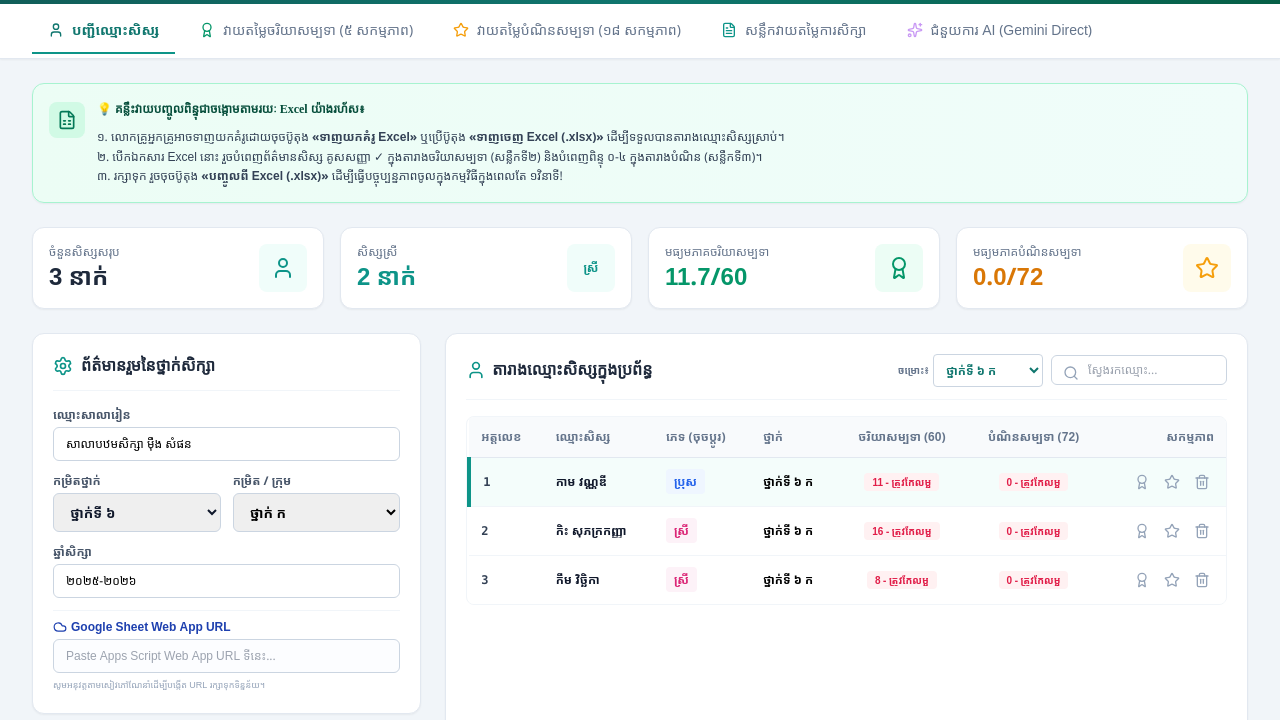
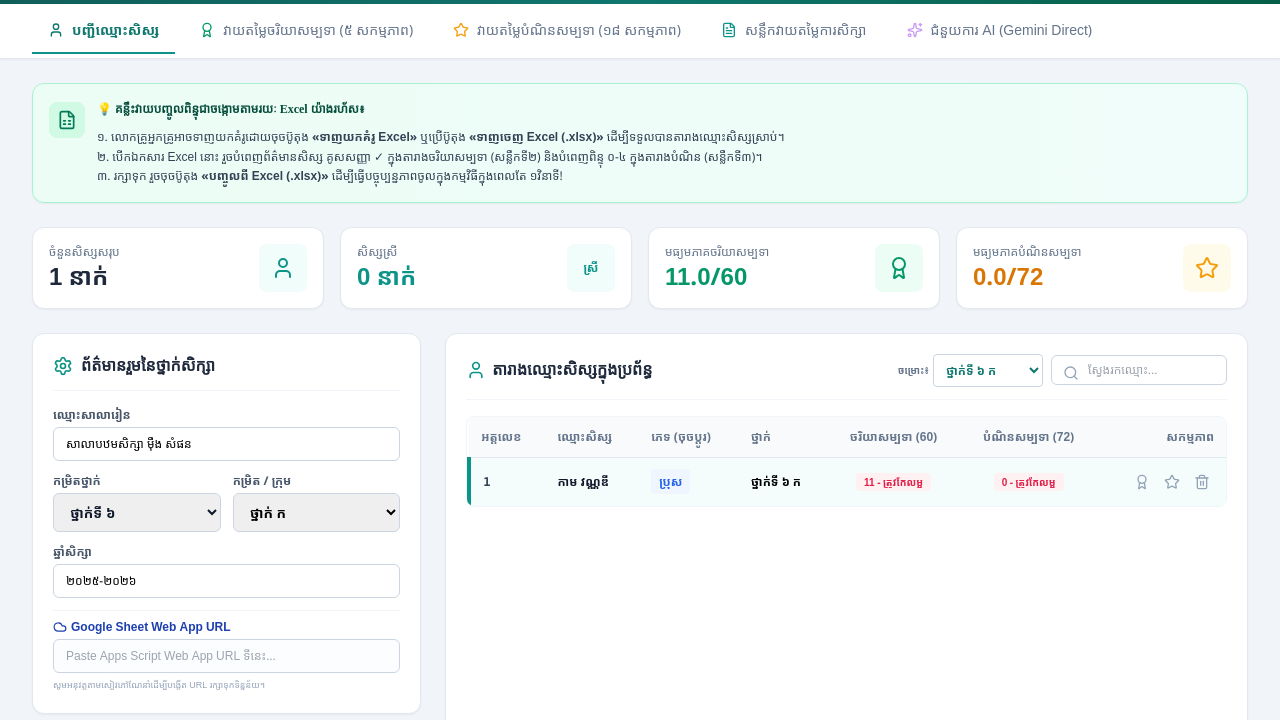
Before and after one commit to tepsavenn53-commits/tepsavenn, a website: page index.html in a window 1280 px wide. Shown: the part 80-800 px from the top of the page. Drawn offline with nearby package versions, Linux system fonts and the light colour scheme; a web font is replaced by a local one.

Commit message:
Update index.html

```diff
--- a/index.html
+++ b/index.html
@@ -837,11 +837,6 @@
     // ទិន្នន័យសិស្សដំបូងគំរូពិតប្រាកដ (បង្រួមដើម្បីស្ថិរភាពកូដ)
     const INITIAL_STUDENTS = [
       { id: "st_6a_01", studentId: "1", nameKh: "កាម វណ្ណឌី", nameEn: "", gender: "ប្រុស", className: "ថ្នាក់ទី ៦ ក", academicScore: 8.5, aiComment: "", behavior: { cleanliness: ["c1", "c2", "c3"], politeness: ["p1", "p2"], orderliness: ["o1", "o2"], punctuality: ["t1", "t2"], mindfulness: ["m1", "m2"] }, skills: {} },
-      { id: "st_6a_02", studentId: "2", nameKh: "កិះ សុភក្រកញ្ញា", nameEn: "", gender: "ស្រី", className: "ថ្នាក់ទី ៦ ក", academicScore: 9.0, aiComment: "", behavior: { cleanliness: ["c1", "c2", "c3", "c4"], politeness: ["p1", "p2", "p3"], orderliness: ["o1", "o2", "o3"], punctuality: ["t1", "t2", "t3"], mindfulness: ["m1", "m2", "m3"] }, skills: {} },
-      { id: "st_6a_03", studentId: "3", nameKh: "កឹម វិច្ឆិកា", nameEn: "", gender: "ស្រី", className: "ថ្នាក់ទី ៦ ក", academicScore: 7.8, aiComment: "", behavior: { cleanliness: ["c1", "c2"], politeness: ["p1", "p2"], orderliness: ["o1", "o2"], punctuality: ["t1"], mindfulness: ["m1"] }, skills: {} },
-      { id: "st_1a_01", studentId: "583", nameKh: "វុត ដាវ៉ាន់", nameEn: "", gender: "ប្រុស", className: "ថ្នាក់ទី ១ ក", academicScore: null, aiComment: "", behavior: { cleanliness: [], politeness: [], orderliness: [], punctuality: [], mindfulness: [] }, skills: {} },
-      { id: "st_1a_02", studentId: "584", nameKh: "ស សុភីសៀវលិ", nameEn: "", gender: "ស្រី", className: "ថ្នាក់ទី ១ ក", academicScore: null, aiComment: "", behavior: { cleanliness: [], politeness: [], orderliness: [], punctuality: [], mindfulness: [] }, skills: {} },
-      { id: "st_1b_01", studentId: "599", nameKh: "កែប សៅណារី", nameEn: "", gender: "ស្រី", className: "ថ្នាក់ទី ១ ខ", academicScore: null, aiComment: "", behavior: { cleanliness: [], politeness: [], orderliness: [], punctuality: [], mindfulness: [] }, skills: {} }
     ];
 
     // ២. អថេរ និងរចនាសម្ព័ន្ធទិន្នន័យ (State Management)
```
